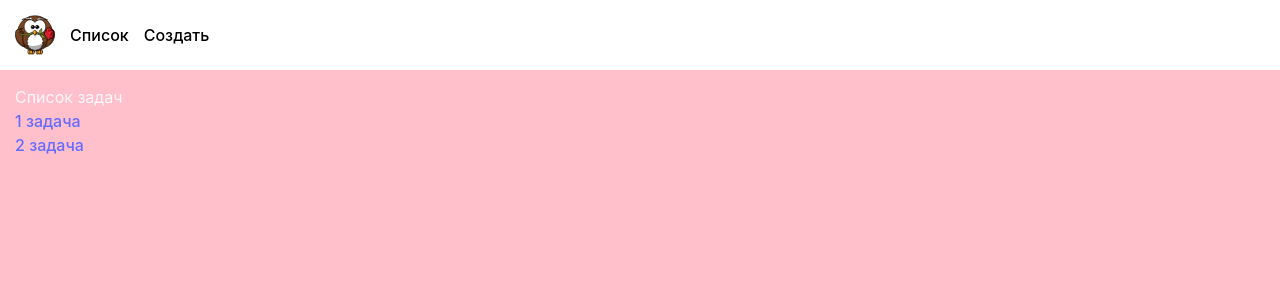
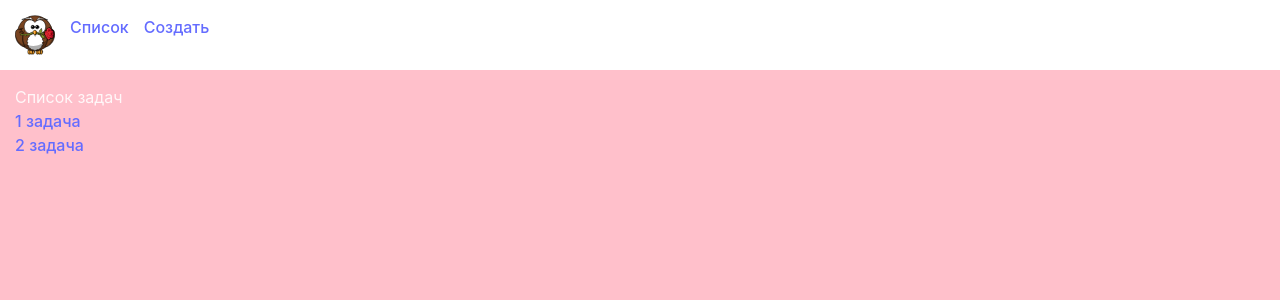
Before and after one commit to torbuneka/trello_test, a React (Vite) app: page /list in a window 1280 px wide. Shown: the top 300 px of the page. Built offline with nearby package versions, Linux system fonts and the light colour scheme.

Commit message:
конфиг роутера в отдельном файле + lazy

```diff
--- a/src/components/Menu.tsx
+++ b/src/components/Menu.tsx
@@ -1,19 +1,15 @@
 import menuLogo from '/menu_logo.svg';
+import { NavLink } from 'react-router-dom';
 
 function Menu() {
   return (
     <>
       <div className="menu">
-        <a href={`/`} className="menu__item">
+        <NavLink to="/">
           <img src={menuLogo} className="menu__logo" alt="Vite logo" />
-        </a>
-        <a href={`/list`} className="menu__item">
-          Список
-        </a>
-
-        <a href={`/create`} className="menu__item">
-          Создать
-        </a>
+        </NavLink>
+        <NavLink to="/list">Список</NavLink>
+        <NavLink to="/create">Создать</NavLink>
       </div>
     </>
   );
--- a/src/pages/MainLayout.tsx
+++ /dev/null
@@ -1,16 +0,0 @@
-import { Outlet } from 'react-router-dom';
-import Menu from '../components/Menu';
-import '../assets/styles/common.css';
-
-export default function MainLayout() {
-  return (
-    <>
-      <div id="menubar">
-        <Menu />
-      </div>
-      <div id="detail">
-        <Outlet />
-      </div>
-    </>
-  );
-}
--- /dev/null
+++ b/src/pages/MainLayout/MainLayout.tsx
@@ -0,0 +1,19 @@
+import { Outlet } from 'react-router-dom';
+import { Suspense } from 'react';
+import Menu from '../../components/Menu';
+import '../../assets/styles/common.css';
+
+export const MainLayout = () => {
+  return (
+    <>
+      <div id="menubar">
+        <Menu />
+      </div>
+      <div id="detail">
+        <Suspense fallback={<div>Loading</div>}>
+          <Outlet />
+        </Suspense>
+      </div>
+    </>
+  );
+};
--- /dev/null
+++ b/src/pages/MainLayout/index.ts
@@ -0,0 +1 @@
+export { MainLayout as default } from './MainLayout';
--- a/src/pages/TaskList.tsx
+++ b/src/pages/TaskList.tsx
@@ -1,4 +1,4 @@
-import { Link } from 'react-router-dom';
+import { NavLink } from 'react-router-dom';
 
 function List() {
   return (
@@ -6,12 +6,12 @@ function List() {
       <div className="list">
         <p>Список задач</p>
 
-        <Link to="/detail/1">
+        <NavLink to="/detail/1">
           <p>1 задача</p>
-        </Link>
-        <Link to="/detail/2">
+        </NavLink>
+        <NavLink to="/detail/2">
           <p>2 задача</p>
-        </Link>
+        </NavLink>
       </div>
     </>
   );
--- /dev/null
+++ b/src/routes.tsx
@@ -0,0 +1,38 @@
+import { lazy } from 'react';
+import { createBrowserRouter } from 'react-router-dom';
+
+const CreateTask = lazy(() => import('./pages/CreateTask'));
+const TaskDetail = lazy(() => import('./pages/TaskDetail'));
+const TaskList = lazy(() => import('./pages/TaskList'));
+const MainLayout = lazy(() => import('./pages/MainLayout/'));
+
+const routes = createBrowserRouter([
+  {
+    path: '/',
+    element: <MainLayout />,
+    children: [
+      {
+        path: '*',
+        element: <div>error</div>
+      },
+      {
+        path: '/',
+        element: <div>Welcome home</div>
+      },
+      {
+        path: 'create',
+        element: <CreateTask />
+      },
+      {
+        path: 'detail/:id',
+        element: <TaskDetail />
+      },
+      {
+        path: 'list',
+        element: <TaskList />
+      }
+    ]
+  }
+]);
+
+export default routes;
```
Also changed, not shown: src/main.tsx (+3 -35 lines).
